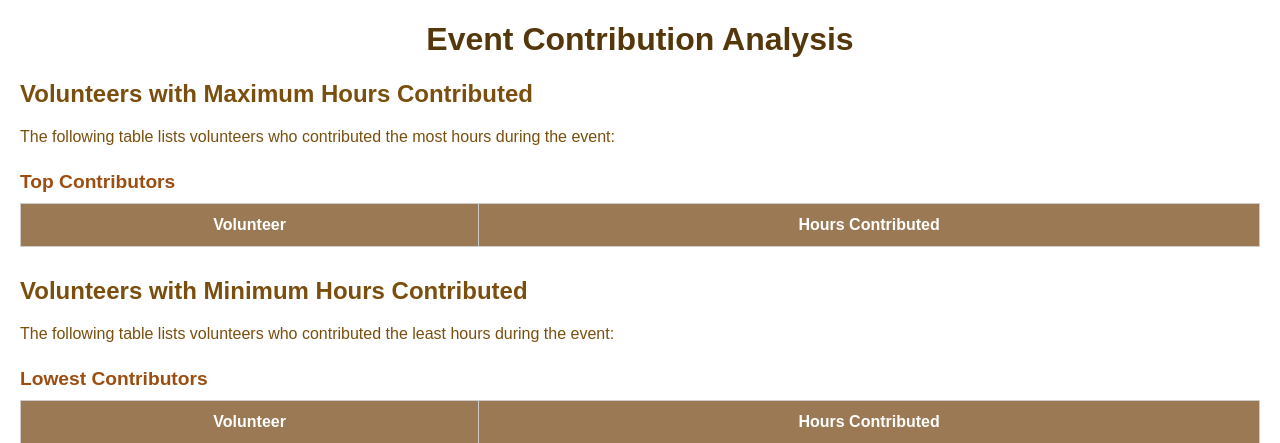
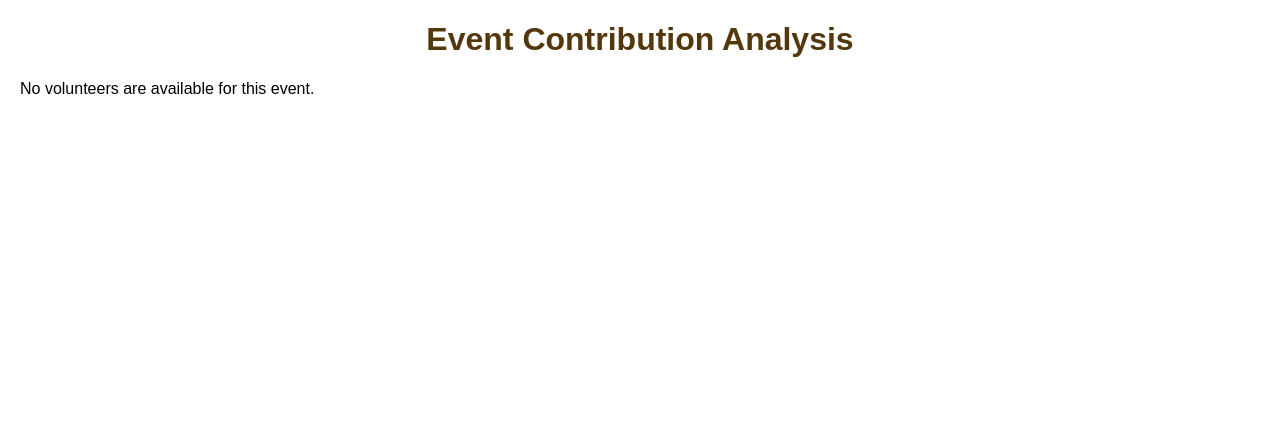
Before and after one commit to beau-beaubo/databaseproject, a Django app: page /nonprofit/1/insight/event/ in a window 1280 px wide. Shown: the top 443 px of the page. Run offline with Django 5.2, Linux system fonts and the light colour scheme; data comes from the database, SQL or seed files in the repository; lists and menus that the app fills with data are empty.

Commit message:
update insight

```diff
--- a/nonprofit/templates/nonprofit/event.html
+++ b/nonprofit/templates/nonprofit/event.html
@@ -161,7 +161,7 @@
         <div class="modal-dialog">
             <div class="modal-content">
                 <div class="modal-header">
-                    <h5 class="modal-title">Update Event Details</h5>
+                    <h5 class="modal-title">Insert Event Details</h5>
                     <button type="button" class="btn-close" data-bs-dismiss="modal" aria-label="Close"></button>
                 </div>
                 <div class="modal-body">
--- a/nonprofit/templates/nonprofit/insight_event.html
+++ b/nonprofit/templates/nonprofit/insight_event.html
@@ -67,7 +67,7 @@
 <body>
 
 <h1>Event Contribution Analysis</h1>
-
+{% if max_hours_list and min_hours_list and avg_hours %}
 <section>
     <h2>Volunteers with Maximum Hours Contributed</h2>
     <p>The following table lists volunteers who contributed the most hours during the event:</p>
@@ -129,6 +129,8 @@
         </tbody>
     </table>
 </section>
-
+{% else %}
+<label>No volunteers are available for this event.</label>
+{% endif %}
 </body>
 </html>
```
